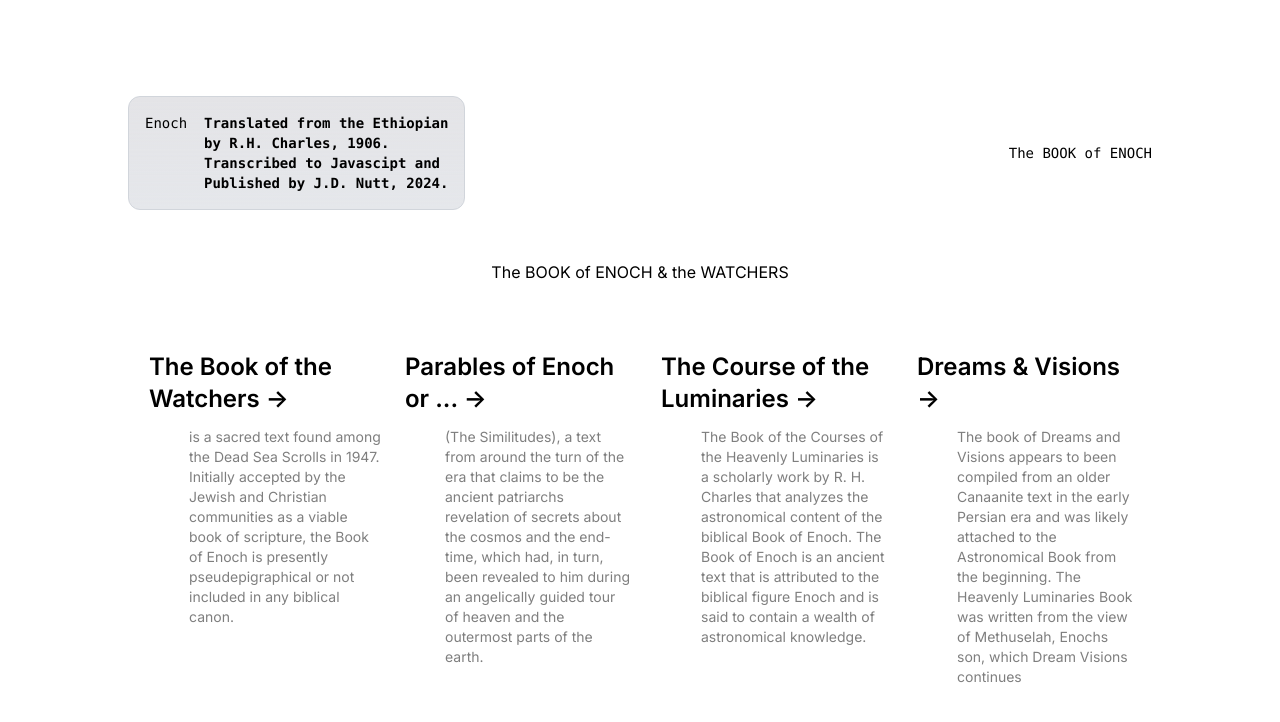
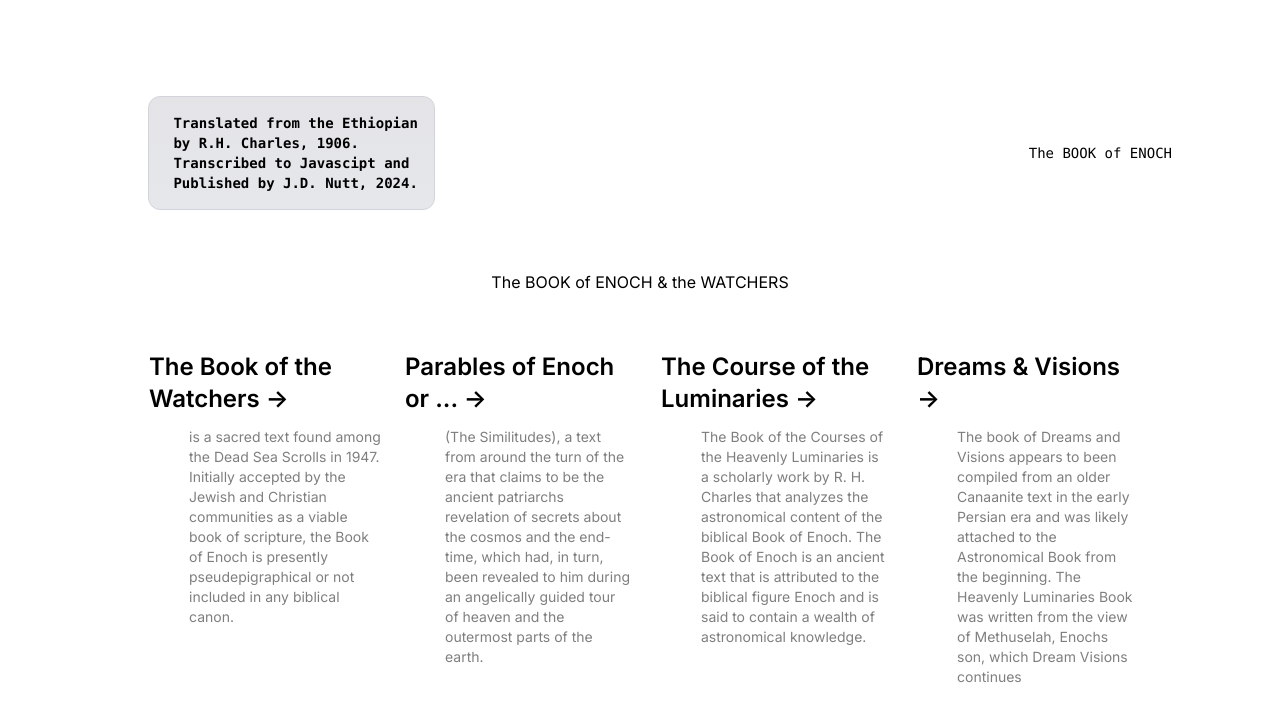
Before and after one commit to jnutt367/the_book_of_enoch, a Next.js app: page / in a window 1280 px wide. Shown: the top 722 px of the page. Built offline with nearby package versions, Linux system fonts and the light colour scheme.

Commit message:
commit for nre changes

```diff
--- a/src/app/page.tsx
+++ b/src/app/page.tsx
@@ -2,10 +2,10 @@ import Image from "next/image";
 
 export default function Home() {
   return (
-    <main className="flex min-h-screen  ml-15 flex-col gap-5 items-center justify-between p-24 pl-2 pr-2">
-      <div className="z-10 w-full max-w-5xl items-center justify-between font-mono text-sm lg:flex">
-        <p className="fixed pl-2 pb-0 left-0 top-1 right-1 flex w-full justify-center border-b border-gray-300 bg-gradient-to-b from-zinc-200 pb-6 pt-8 backdrop-blur-2xl dark:border-neutral-800 dark:bg-zinc-800/30 dark:from-inherit lg:static lg:w-auto  lg:rounded-xl lg:border lg:bg-gray-200 lg:p-4 lg:dark:bg-zinc-800/30">
-        Enoch &nbsp;
+    <main className="flex min-h-screen flex-col gap-5 items-center justify-between p-24 pl-2 pr-2">
+      <div className="z-10 ml-10 mb-5 w-full max-w-5xl items-center justify-between font-mono text-sm lg:flex">
+        <p className="fixed pb-0 left-0 top-1 right-1 flex w-full justify-center border-b border-gray-300 bg-gradient-to-b from-zinc-200 pb-6 pt-8 pr-10 backdrop-blur-2xl dark:border-neutral-800 dark:bg-zinc-800/30 dark:from-inherit lg:static lg:w-auto  lg:rounded-xl lg:border lg:bg-gray-200 lg:p-4 lg:dark:bg-zinc-800/30">
+       &nbsp;
           <code className="font-mono font-bold">Translated from the Ethiopian <br/> by R.H. Charles, 1906.<br/>
 
           Transcribed to Javascipt and <br/> Published by J.D. Nutt, 2024.</code>
```
